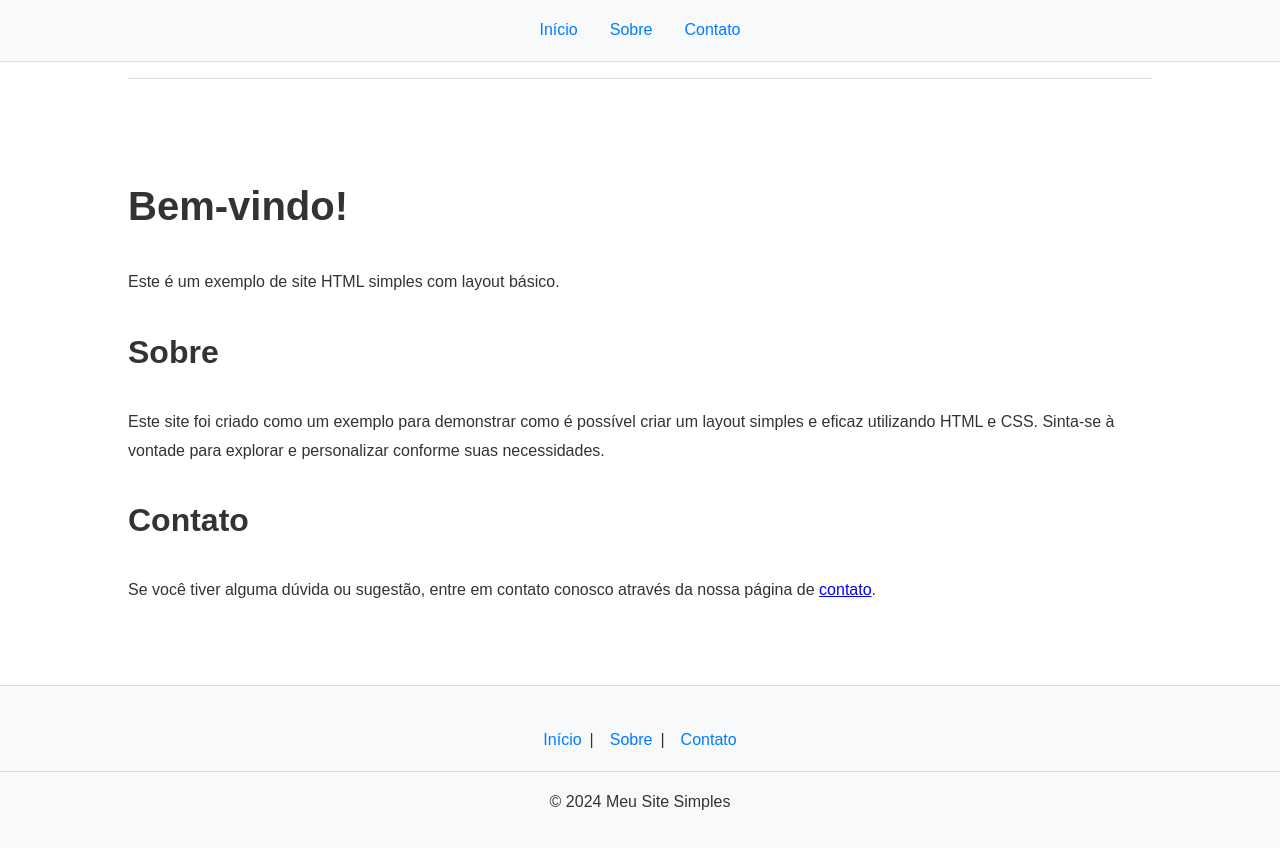
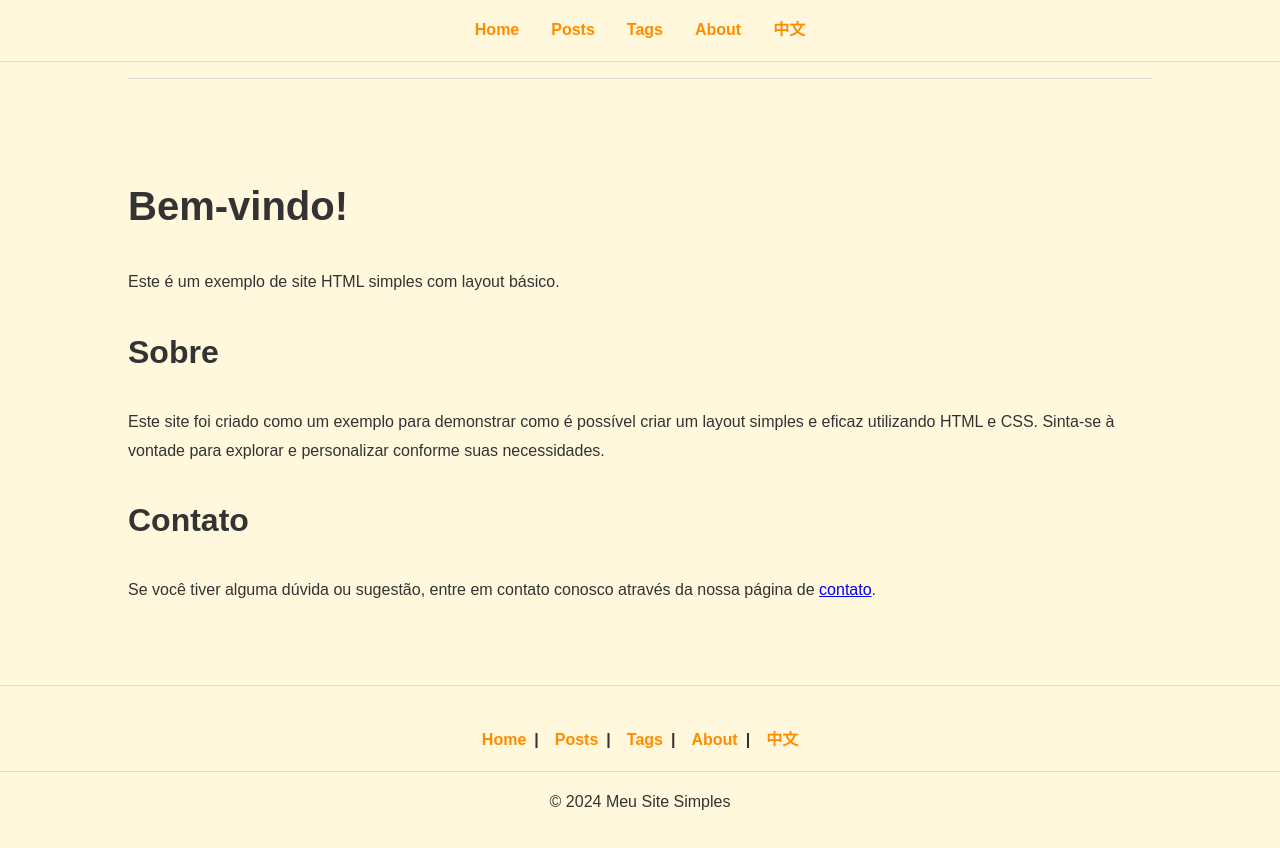
Before and after one commit to jsblnt/newsb, a plain HTML site: page index.html in a window 1280 px wide. Drawn offline with Linux system fonts and the light colour scheme.

Commit message:
Update index.html

```diff
--- a/index.html
+++ b/index.html
@@ -9,13 +9,13 @@
             font-family: Arial, sans-serif;
             margin: 0;
             padding: 0;
-            background-color: #fff; /* Fundo branco */
+            background-color: #fff8dc; /* Fundo amarelo claro */
             color: #333;
             line-height: 1.8;
             font-size: 16px; /* Tamanho base do texto */
         }
         nav {
-            background-color: #f8f9fa;
+            background-color: #fff8dc; /* Fundo amarelo claro */
             padding: 1rem 0;
             text-align: center;
             border-bottom: 1px solid #ddd;
@@ -27,7 +27,11 @@
         nav a {
             margin: 0 1rem;
             text-decoration: none;
-            color: #007bff;
+            color: #ff8c00; /* Laranja */
+            font-weight: bold;
+        }
+        nav a:hover {
+            color: #e07b00; /* Laranja mais escuro */
         }
         .separator {
             border-top: 1px solid #ddd;
@@ -36,6 +40,7 @@
         main {
             padding: 2rem 10%;
             margin: 2rem 0;
+            background-color: #fff8dc; /* Fundo amarelo claro */
         }
         h1 {
             font-size: 2.5rem; /* Tamanho do título principal */
@@ -44,7 +49,7 @@
             font-size: 2rem; /* Tamanho dos subtítulos */
         }
         footer {
-            background-color: #f8f9fa;
+            background-color: #fff8dc; /* Fundo amarelo claro */
             padding: 1.5rem 0;
             text-align: center;
             border-top: 1px solid #ddd;
@@ -58,7 +63,8 @@
         footer nav a {
             margin: 0 0.5rem;
             text-decoration: none;
-            color: #007bff;
+            color: #ff8c00; /* Laranja */
+            font-weight: bold;
         }
         footer nav a:not(:last-child)::after {
             content: "|";
@@ -74,14 +80,14 @@
             font-size: 18px;
             border: none;
             outline: none;
-            background-color: #007bff;
+            background-color: #ff8c00; /* Laranja */
             color: white;
             cursor: pointer;
             padding: 15px;
             border-radius: 4px;
         }
         #topButton:hover {
-            background-color: #555;
+            background-color: #e07b00; /* Laranja mais escuro */
         }
         /* Estilos responsivos */
         @media (max-width: 768px) {
@@ -130,9 +136,11 @@
 </head>
 <body>
     <nav>
-        <a href="#">Início</a>
-        <a href="#">Sobre</a>
-        <a href="#">Contato</a>
+        <a href="#">Home</a>
+        <a href="#">Posts</a>
+        <a href="#">Tags</a>
+        <a href="#">About</a>
+        <a href="#">中文</a>
     </nav>
     <div class="separator"></div>
     <main>
@@ -145,9 +153,11 @@
     </main>
     <footer>
         <nav>
-            <a href="#">Início</a>
-            <a href="#">Sobre</a>
-            <a href="#">Contato</a>
+            <a href="#">Home</a>
+            <a href="#">Posts</a>
+            <a href="#">Tags</a>
+            <a href="#">About</a>
+            <a href="#">中文</a>
         </nav>
         <p>&copy; 2024 Meu Site Simples</p>
     </footer>
```
